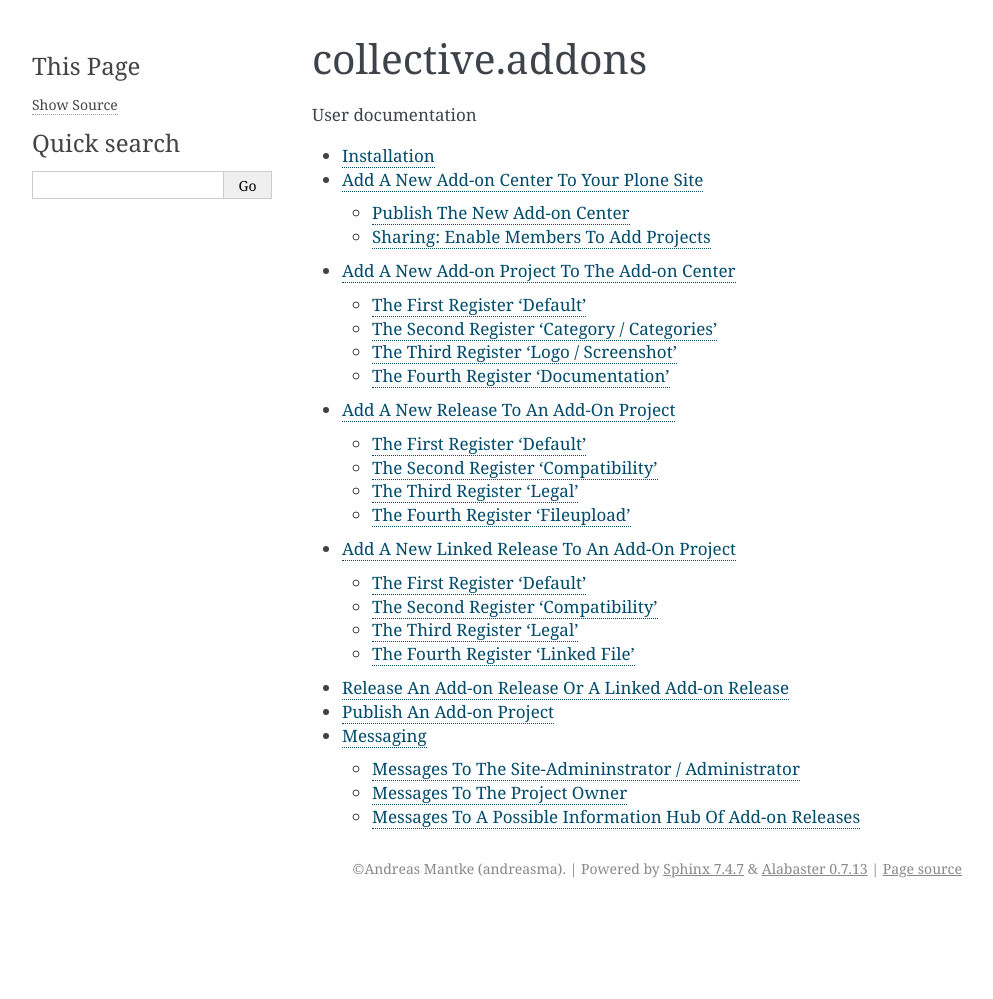
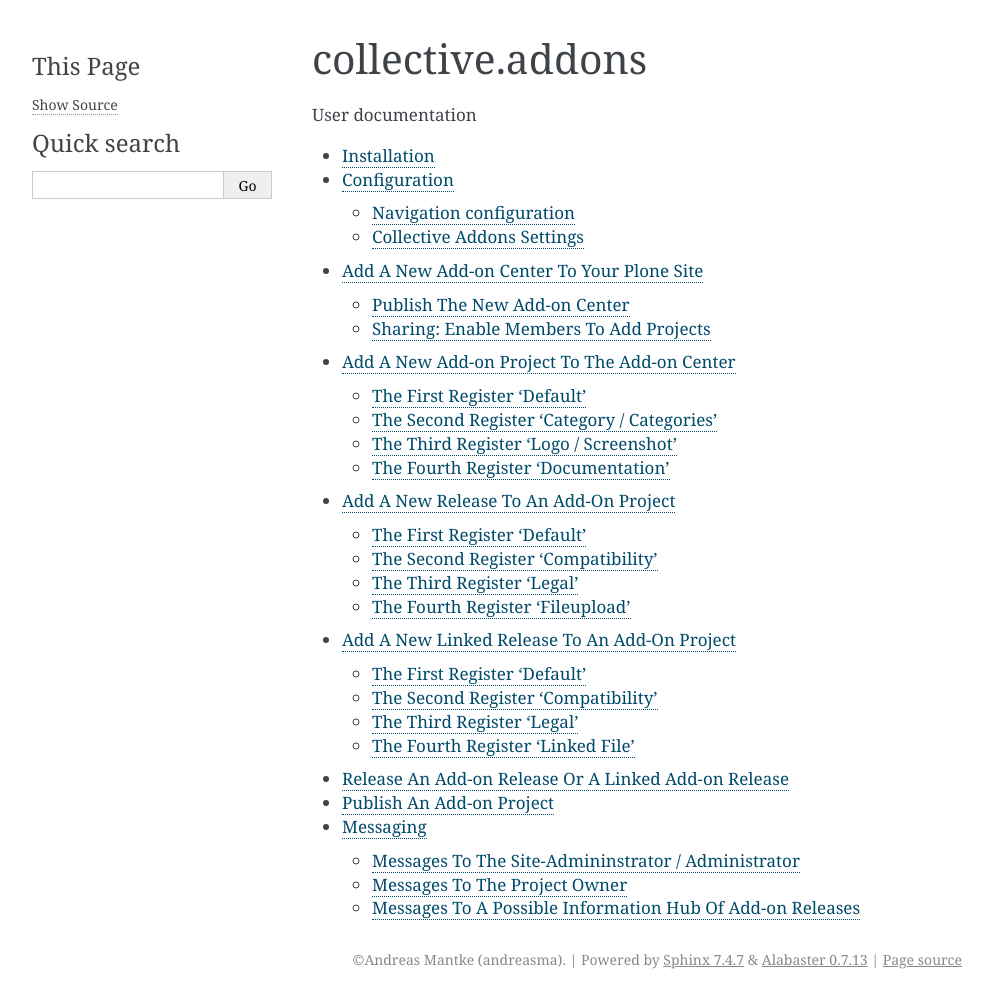
Before and after one commit to collective/collective.addons, a Sphinx documentation site: the page built from docs/index.rst, in a window 1280 px wide. Shown: the whole page, without its empty margins (148-1141 px from the left). Built offline with Sphinx 7.4.7, drawn with Linux system fonts in a browser that asks for light colours; before the commit the page ends 908 px from its top, so only the background shows below that.

Commit message:
Add the new configuration documentation to the index file.

```diff
--- a/docs/index.rst
+++ b/docs/index.rst
@@ -8,6 +8,7 @@ User documentation
    :maxdepth: 2
 
    source/installation.rst
+   source/configuration.rst
    source/addnewaddoncenter.rst
    source/addnewaddonproject.rst
    source/addnewaddonrelease.rst
```
